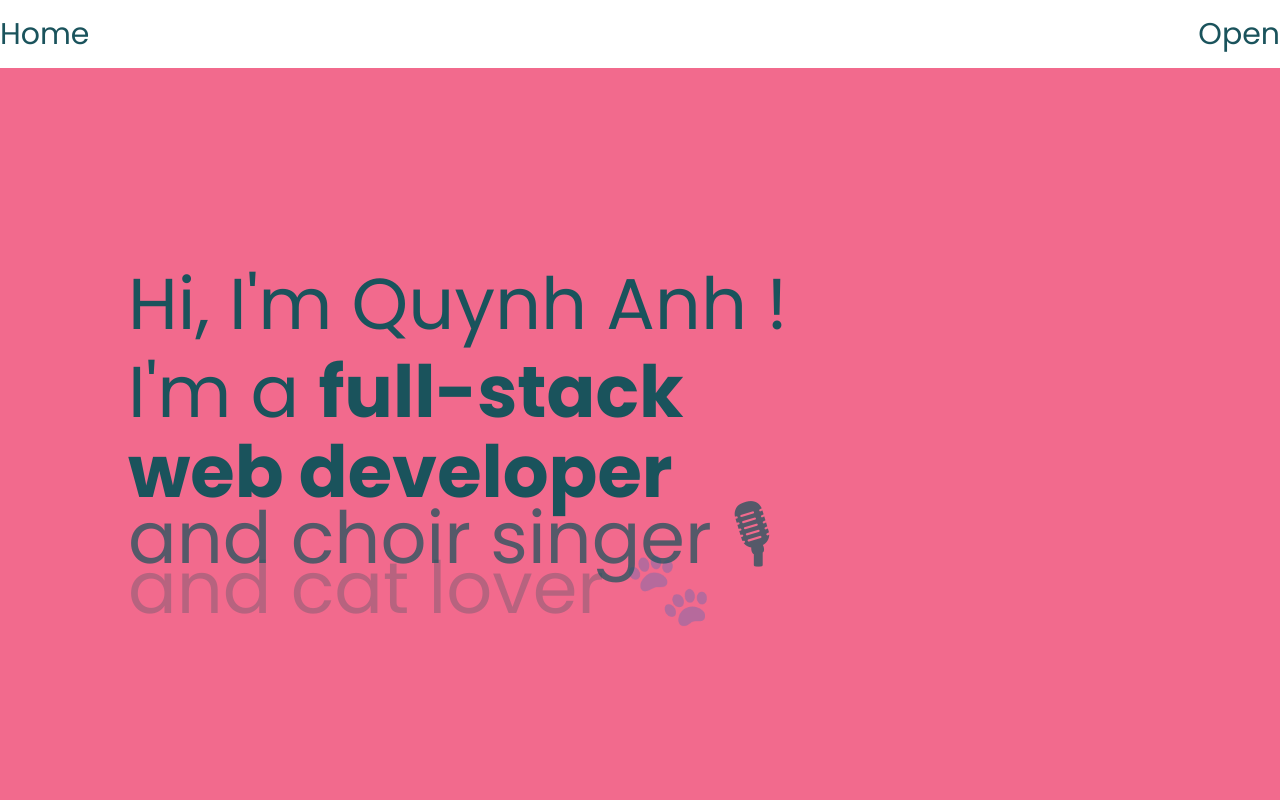
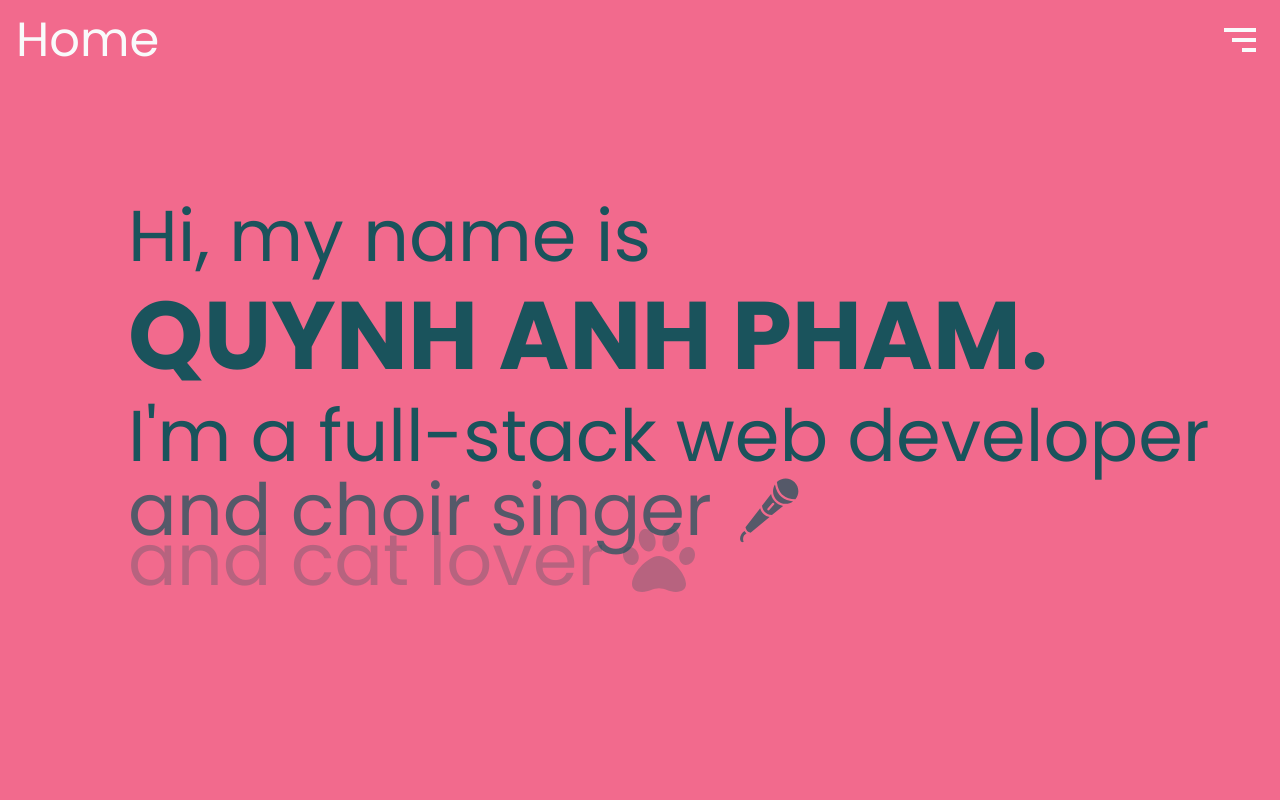
Before and after one commit to quynpham/qap-portfolio, a React (Create React App) app: page / in a window 1280 px wide. Shown: the top 800 px of the page. Built offline with nearby package versions, Linux system fonts and the light colour scheme.

Commit message:
Changing the buttons on the side menu of the navbar

```diff
--- a/src/components/Home.js
+++ b/src/components/Home.js
@@ -1,18 +1,21 @@
 import React from "react";
+import { FaPaw } from 'react-icons/fa';
+import { GiSewingMachine, GiCoffeeCup, GiChiliPepper, GiMicrophone } from "react-icons/gi";
 
 const Home = () => {
   return (
 <section id="home" className="h-screen text-seeweed bg-framboise">
     <div className="p-2 pl-8 pt-72 m-auto md:pt-96 md:pl-24 lg:pl-32 lg:pt-48">
-      <h1 className="text-2xl md:text-5xl lg:text-7xl py-2">Hi, I'm Quynh Anh !</h1>
-      <h1 className="text-2xl md:text-5xl lg:text-7xl py-2">I'm a <strong className="text-2xl md:text-5xl lg:text-7xl ">full-stack</strong></h1>
-      <strong className="text-2xl md:text-5xl lg:text-7xl ">web developer</strong>
+      <h1 className="text-2xl md:text-5xl lg:text-7xl py-2">Hi, my name is</h1>
+      <h1 className="text-3xl md:text-6xl lg:text-8xl py-2"><strong>QUYNH ANH PHAM.</strong></h1>
+      <h1 className="text-2xl md:text-5xl lg:text-7xl py-2">I'm a full-stack web developer</h1>
+      {/* <strong className="text-2xl md:text-5xl lg:text-7xl ">web developer</strong> */}
       <span className="container-flip h-20 py-2">
-        <span className="flip text-2xl md:text-5xl lg:text-7xl ">and coffee addict ☕</span>
-        <span className="flip text-2xl md:text-5xl lg:text-7xl ">and cat lover 🐾</span>
-        <span className="flip text-2xl md:text-5xl lg:text-7xl ">and choir singer 🎙</span>
-        <span className="flip text-2xl md:text-5xl lg:text-7xl ">and sewista 🧵</span>
-        <span className="flip text-2xl md:text-5xl lg:text-7xl ">and spicy food eater 🌶</span>
+        <span className="flip text-2xl md:text-5xl lg:text-7xl ">and coffee addict <GiCoffeeCup className="inline-block align-top" /></span>
+        <span className="flip text-2xl md:text-5xl lg:text-7xl ">and cat lover <FaPaw className="inline-block align-top"/></span>
+        <span className="flip text-2xl md:text-5xl lg:text-7xl ">and choir singer <GiMicrophone className="inline-block align-top" /></span>
+        <span className="flip text-2xl md:text-5xl lg:text-7xl ">and sewista <GiSewingMachine className="inline-block align-top"/></span>
+        <span className="flip text-2xl md:text-5xl lg:text-7xl ">and spicy food eater <GiChiliPepper className="inline-block align-top"/></span>
       </span>
     </div>
 </section>
--- a/src/components/Navbar.js
+++ b/src/components/Navbar.js
@@ -1,5 +1,7 @@
 import React from "react";
 import { useState } from "react";
+import { BiMenuAltRight } from "react-icons/bi";
+import { IoMdClose } from "react-icons/io";
 
 
 const Navbar = () => {
@@ -12,25 +14,25 @@ const Navbar = () => {
   }
 
   return(
-    <nav className="text-seeweed bg-transparent text-3xl">
-      <div className="flex justify-between relative z-40 wrapper py-4">
+    <nav>
+      <div className="text-gray-50 text-5xl fixed w-screen flex justify-between z-40 wrapper p-4">
         <a href="/" className="">Home</a>
-        <button onClick={handleToggle} className="">{ navbarOpen ? "Close": "Open" }</button>
+        <button onClick={handleToggle} className="">{ navbarOpen ? <IoMdClose/> : <BiMenuAltRight/> }</button>
       </div>
       <div className="flex flex-col wrapper">
-        <ul className={`overflow-hidden fixed top-0 left-0 bottom-0 h-screen z-10 ${navbarOpen ? "showMenu w-full" : "w-0"}`}>
-          <li className="text-3xl text-center py-4 mb-4 border-b border-gray-50">
+        <ul className={`overflow-hidden fixed top-0 left-0 bottom-0 h-screen z-30 bg-seeweed ${navbarOpen ? "showMenu w-full" : "w-0"}`}>
+          <li className="text-gray-50 text-3xl text-center py-4 mt-32 mb-4 border-b border-gray-50">
             <a href="#about"
             className="px-1"
             onClick={() => closeMenu()}
             >
             About</a>
           </li>
-          <li className="text-3xl text-center py-4 mb-4 border-b border-gray-50">
+          <li className="text-gray-50 text-3xl text-center py-4 mb-4 border-b border-gray-50">
             <a href="#projects" className="px-1"
             onClick={() => closeMenu()}>Projects</a>
           </li>
-          <li className="text-3xl text-center py-4 mb-4 border-b border-gray-50">
+          <li className="text-gray-50 text-3xl text-center py-4 mb-4 border-b border-gray-50">
             <a href="#contact" className="px-1"
             onClick={() => closeMenu()}>Contact</a>
           </li>
```
